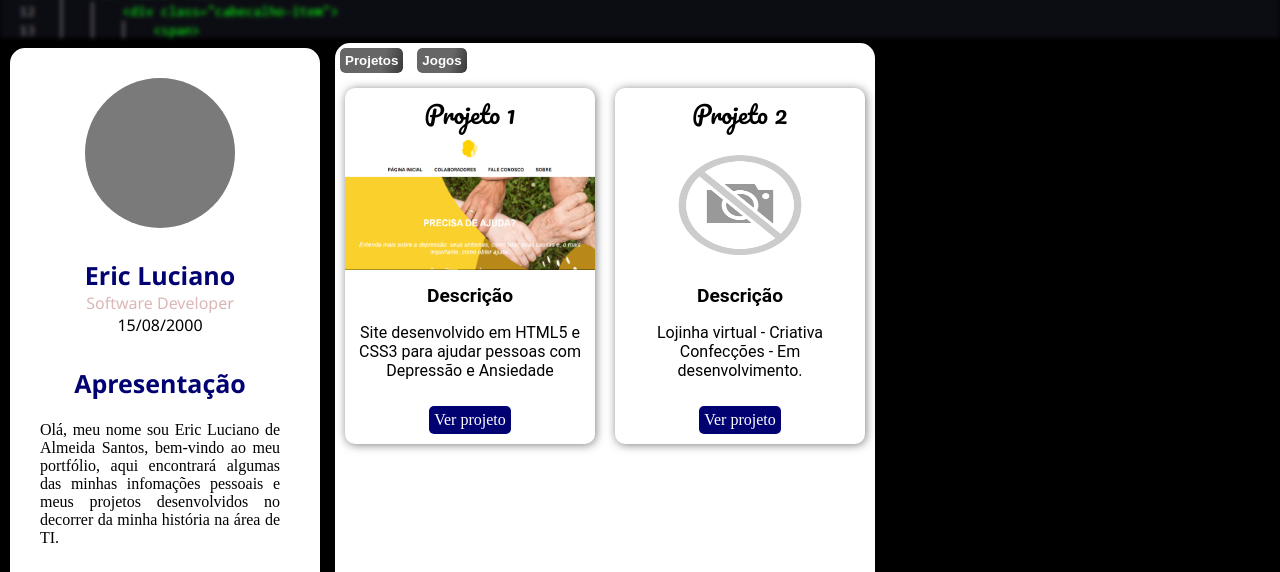
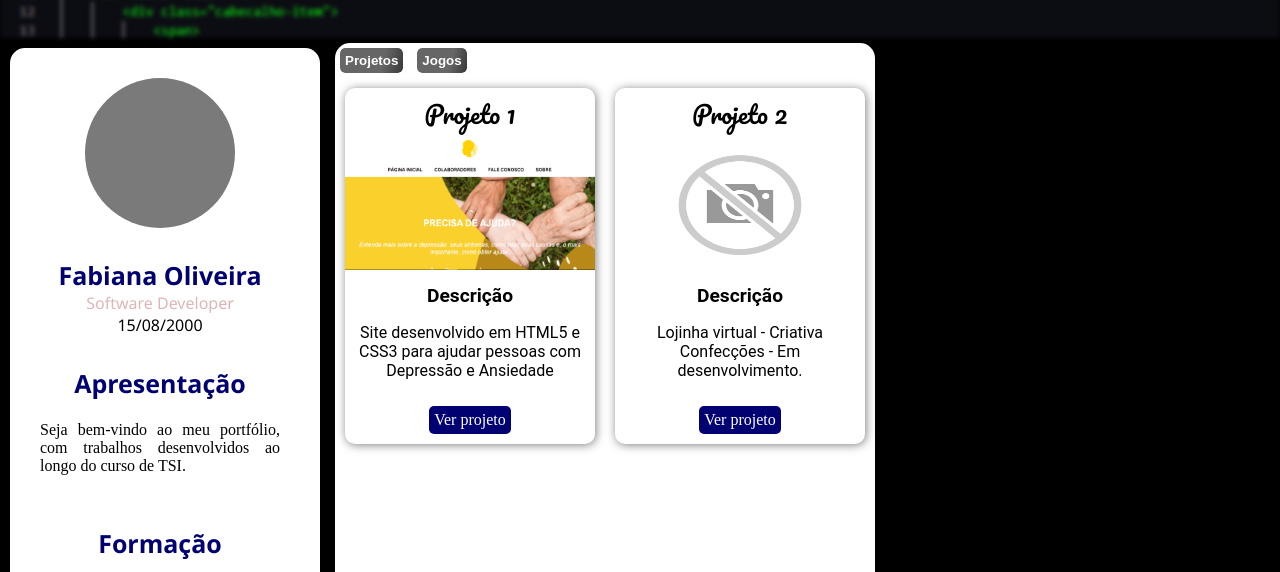
Before and after one commit to fabianabeda/ProjetoPortf-lio, a plain HTML site: page index.html in a window 1280 px wide. Shown: the part 212-784 px from the top of the page. Drawn offline with Linux system fonts and the light colour scheme.

Commit message:
Update index.html

```diff
--- a/index.html
+++ b/index.html
@@ -21,7 +21,7 @@
           <!-- <img src="img/no-image.png" alt="perfil"> -->
         </div>
         <div class="name-titulo">
-          <span><b>Eric Luciano</b></span>
+          <span><b>Fabiana Oliveira</b></span>
         </div>
         <div class="name-cont">
           <div class="cargo">
@@ -38,7 +38,7 @@
         </div>
         <div class="apresentacao">
           <p>
-            Olá, meu nome sou Eric Luciano de Almeida Santos, bem-vindo ao meu portfólio, aqui encontrará algumas das minhas infomações pessoais e meus projetos desenvolvidos no decorrer da minha história na área de TI.
+            Seja bem-vindo ao meu portfólio, com trabalhos desenvolvidos ao longo do curso de TSI.
           </p>
         </div>
         <div class="name-titulo">
```
